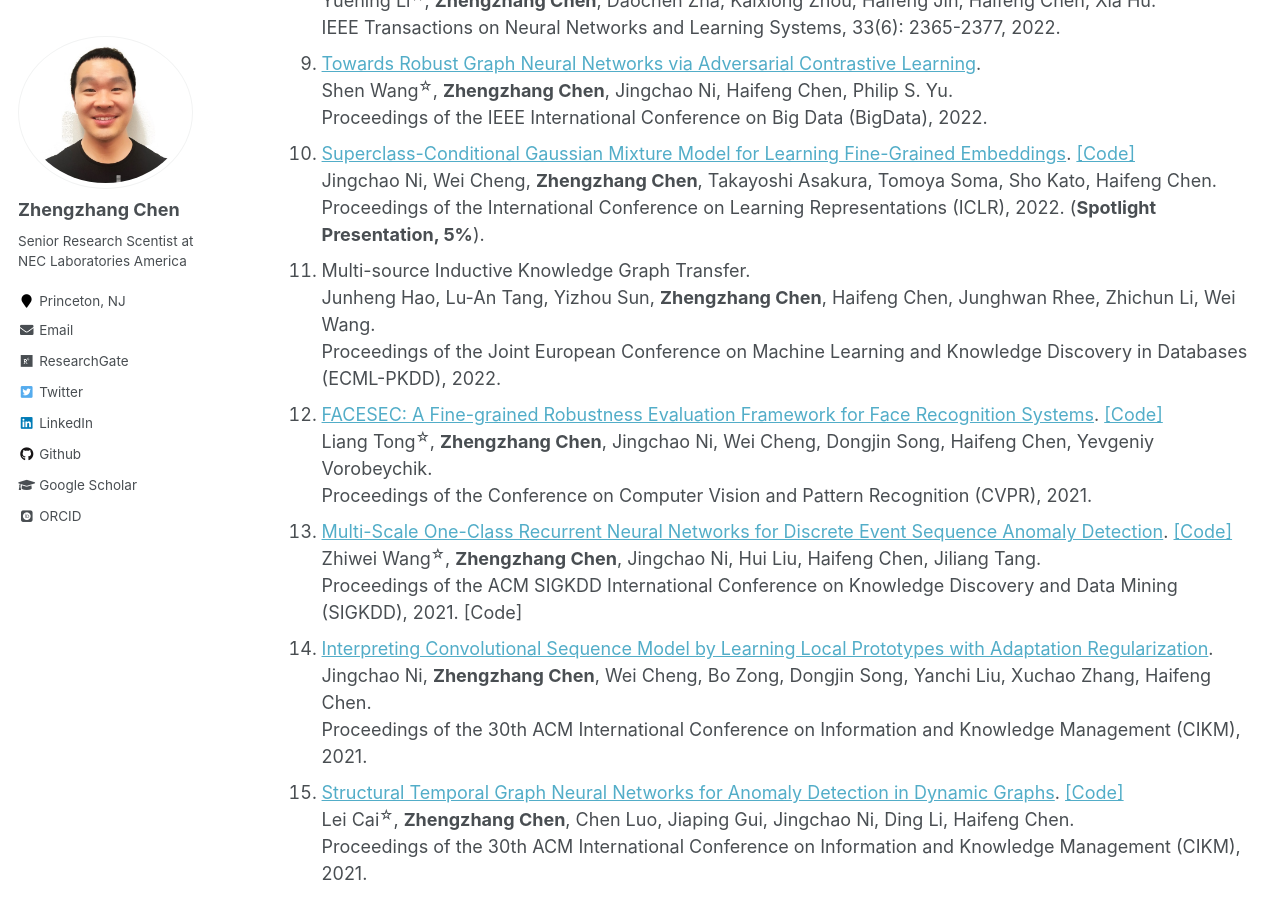
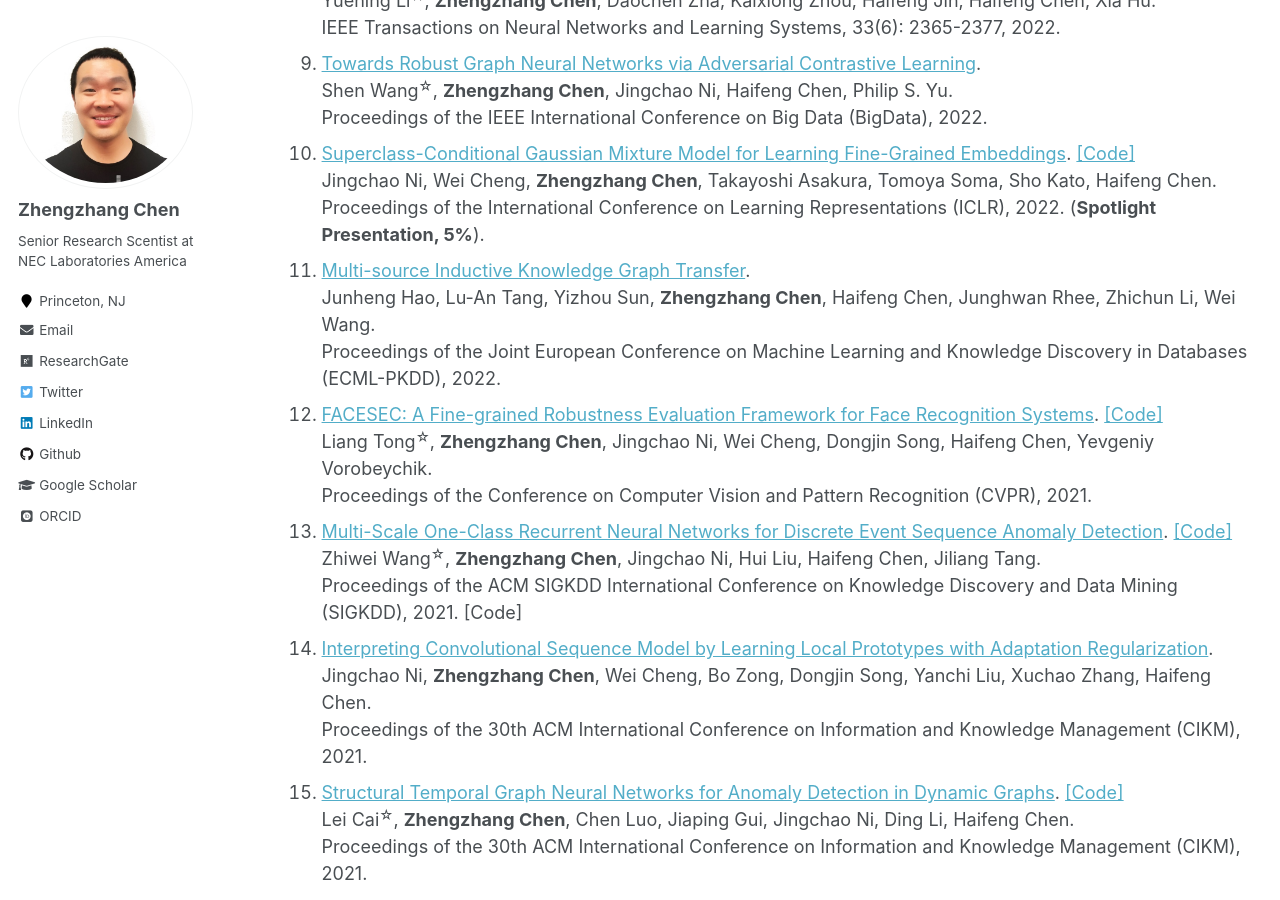
Before and after one commit to zhengzhangchen/zhengzhangchen.github.io, a Jekyll site: the page built from _pages/publications.md, in a window 1280 px wide and 900 px high, scrolled down 1084 px. Built offline with Jekyll 4.4.1, drawn with Linux system fonts in a browser that asks for light colours; some web fonts are replaced; part of the change alters nothing that is shown.

```diff
--- a/_pages/publications.md
+++ b/_pages/publications.md
@@ -18,7 +18,7 @@ author_profile: true
 8. [Automated Anomaly Detection via Curiosity-Guided Search and Self-Imitation Learning](https://ieeexplore.ieee.org/stamp/stamp.jsp?arnumber=9526875&casa_token=1KFB3ziNVV0AAAAA:bhZke8mw9DwsG7tLWU2F7zCEkiHBaiCR8VkdvadjC_mcsOY4wRC0jD3ym-EG8lUCu6FAJAs6&tag=1). <br> Yuening Li<sup>&#9734;</sup>, <b>Zhengzhang Chen</b>, Daochen Zha, Kaixiong Zhou, Haifeng Jin, Haifeng Chen, Xia Hu. <br> IEEE Transactions on Neural Networks and Learning Systems, 33(6): 2365-2377, 2022.
 9. [Towards Robust Graph Neural Networks via Adversarial Contrastive Learning](https://ieeexplore.ieee.org/stamp/stamp.jsp?arnumber=10021051&casa_token=B010FYJwtGkAAAAA:yrt1f0HdJQFbm_REqt9rzRrl1A81bIpAX_sOVJBbFZdrj5600PUHa3sPdqGDCPLyZty2zUz3). <br> Shen Wang<sup>&#9734;</sup>, <b>Zhengzhang Chen</b>, Jingchao Ni, Haifeng Chen, Philip S. Yu. <br> Proceedings of the IEEE International Conference on Big Data (BigData), 2022.
 10. [Superclass-Conditional Gaussian Mixture Model for Learning Fine-Grained Embeddings](https://openreview.net/pdf?id=vds4SNooOe). [\[Code\]](https://github.com/KnowledgeDiscovery/SCGM) <br> Jingchao Ni, Wei Cheng, <b>Zhengzhang Chen</b>, Takayoshi Asakura, Tomoya Soma, Sho Kato, Haifeng Chen. <br> Proceedings of the International Conference on Learning Representations (ICLR), 2022. (**Spotlight Presentation, 5%**).
-11. Multi-source Inductive Knowledge Graph Transfer. <br> Junheng Hao, Lu-An Tang, Yizhou Sun, <b>Zhengzhang Chen</b>, Haifeng Chen, Junghwan Rhee, Zhichun Li, Wei Wang. <br> Proceedings of the Joint European Conference on Machine Learning and Knowledge Discovery in Databases (ECML-PKDD), 2022.
+11. [Multi-source Inductive Knowledge Graph Transfer](https://github.com/zhengzhangchen/zhengzhangchen.github.io/blob/main/files/Multi-sourceInductiveKnowledgeGraphTransfer.pdf). <br> Junheng Hao, Lu-An Tang, Yizhou Sun, <b>Zhengzhang Chen</b>, Haifeng Chen, Junghwan Rhee, Zhichun Li, Wei Wang. <br> Proceedings of the Joint European Conference on Machine Learning and Knowledge Discovery in Databases (ECML-PKDD), 2022.
 12. [FACESEC: A Fine-grained Robustness Evaluation Framework for Face Recognition Systems](https://openaccess.thecvf.com/content/CVPR2021/papers/Tong_FaceSec_A_Fine-Grained_Robustness_Evaluation_Framework_for_Face_Recognition_Systems_CVPR_2021_paper.pdf). [\[Code\]](https://github.com/KnowledgeDiscovery/FaceSec) <br> Liang Tong<sup>&#9734;</sup>, <b>Zhengzhang Chen</b>, Jingchao Ni, Wei Cheng, Dongjin Song, Haifeng Chen, Yevgeniy Vorobeychik. <br> Proceedings of the Conference on Computer Vision and Pattern Recognition (CVPR), 2021.
 13. [Multi-Scale One-Class Recurrent Neural Networks for Discrete Event Sequence Anomaly Detection](https://dl.acm.org/doi/pdf/10.1145/3447548.3467125). [\[Code\]](https://github.com/KnowledgeDiscovery/OC4Seq) <br> Zhiwei Wang<sup>&#9734;</sup>, <b>Zhengzhang Chen</b>, Jingchao Ni, Hui Liu, Haifeng Chen, Jiliang Tang. <br> Proceedings of the ACM SIGKDD International Conference on Knowledge Discovery and Data Mining (SIGKDD), 2021. [Code]
 14. [Interpreting Convolutional Sequence Model by Learning Local Prototypes with Adaptation Regularization](https://dl.acm.org/doi/pdf/10.1145/3459637.3482355?casa_token=gqbV562y474AAAAA:OA6KJaE4MNlkfqBkArfoh0ZSqNLSlfPpPPiF6ZGqzYAGBF1Nb-8MdKmL-xNOLP1x5KDUvSjsvEwH). <br> Jingchao Ni, <b>Zhengzhang Chen</b>, Wei Cheng, Bo Zong, Dongjin Song, Yanchi Liu, Xuchao Zhang, Haifeng Chen. <br> Proceedings of the 30th ACM International Conference on Information and Knowledge Management (CIKM), 2021.
```
